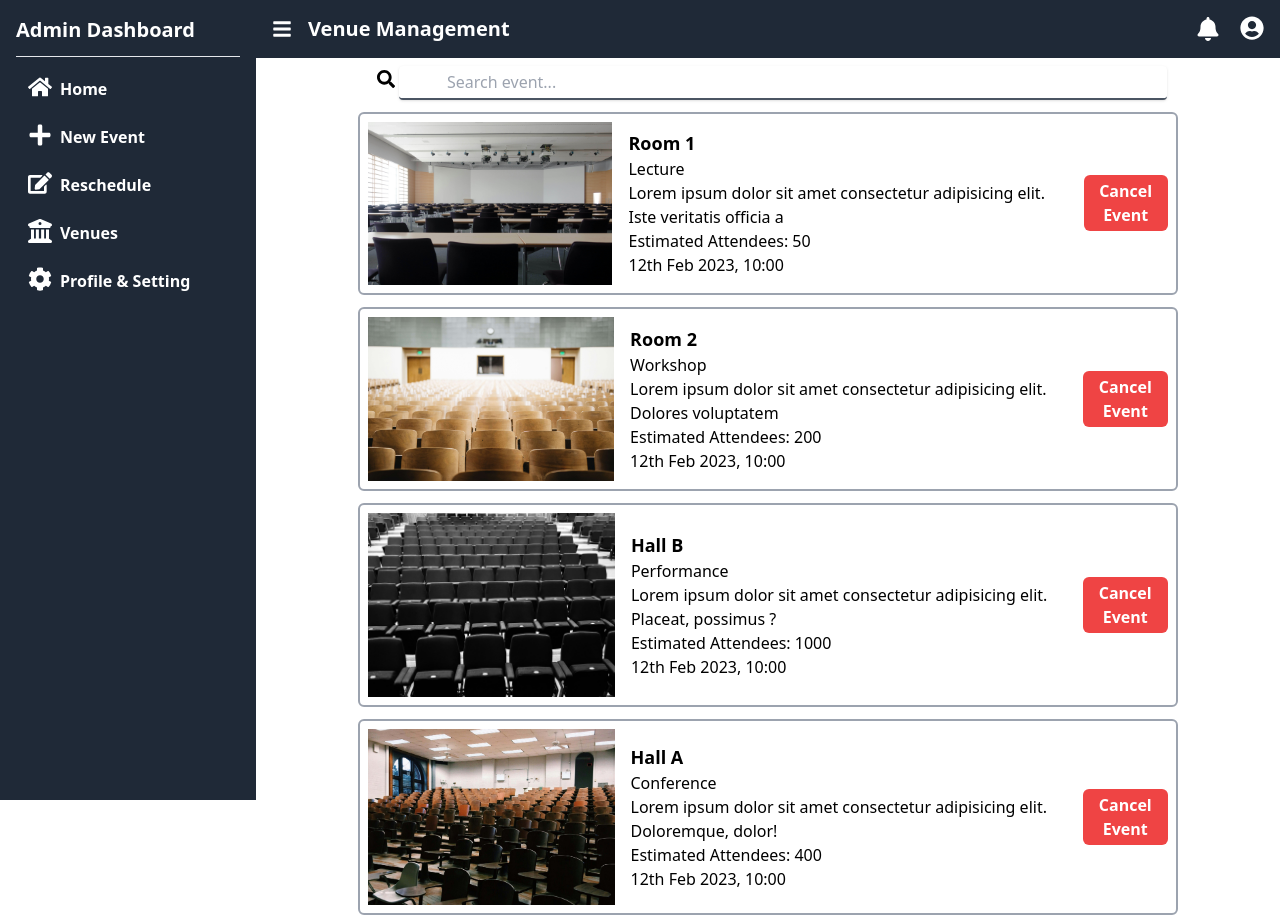
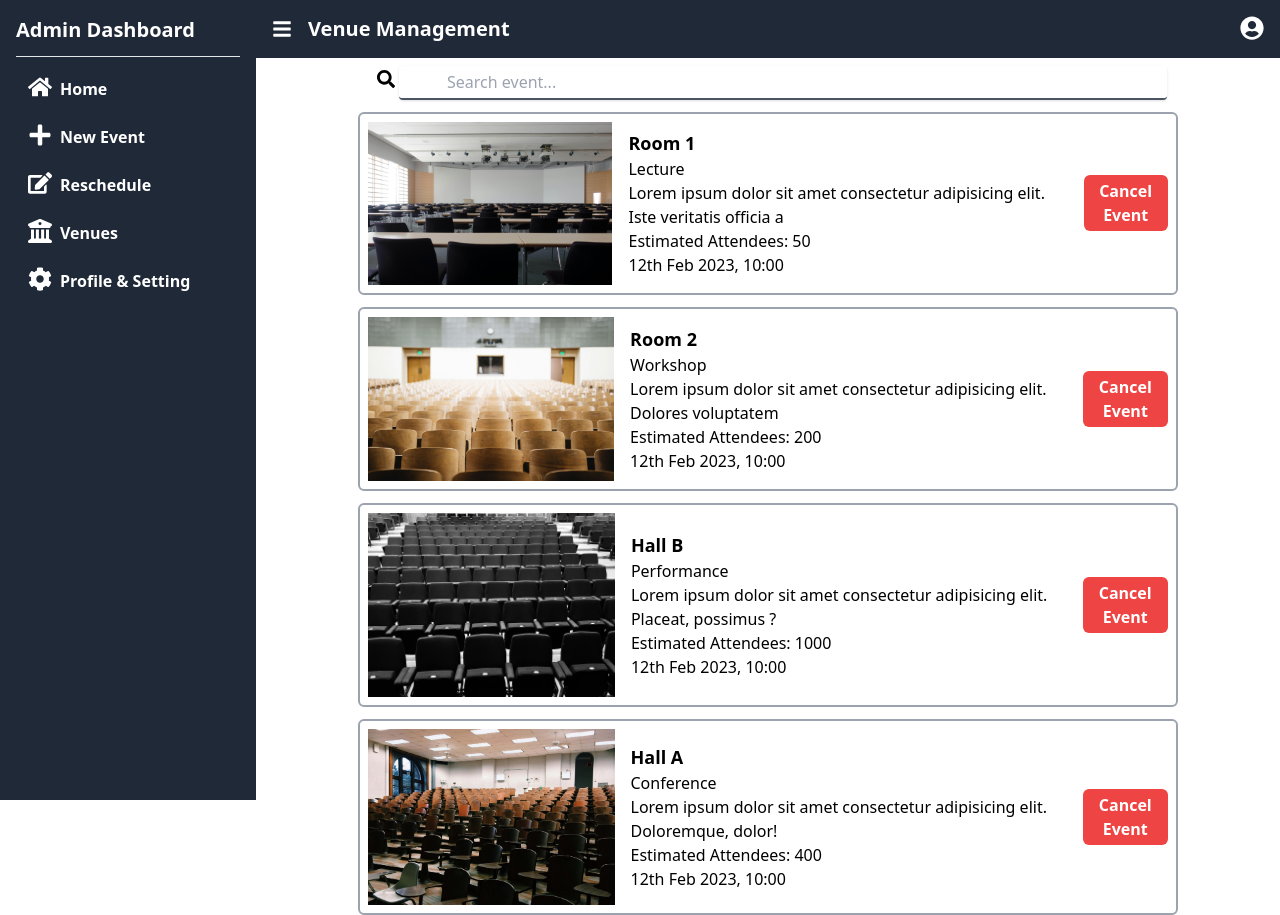
Before and after one commit to isferdinand/Venue-Management-Sys, a React (Vite) app in the folder client/: page /home in a window 1280 px wide. Built offline with nearby package versions, Linux system fonts and the light colour scheme.

Commit message:
removed the bell icon

```diff
--- a/client/src/components/Navbar.jsx
+++ b/client/src/components/Navbar.jsx
@@ -1,4 +1,4 @@
-import { FaBars, FaBell, FaUserCircle } from "react-icons/fa"
+import { FaBars, FaUserCircle } from "react-icons/fa"
 import { useNavigate } from "react-router-dom"
 import PropTypes from 'prop-types'
 // import Login from "../pages/Login/login"
@@ -23,9 +23,9 @@ const Navbar = ({ sidebarToggle, setSidebarToggle }) => {
             </div>
             <div className="flex items-center gap-x-5">
 
-                <div className="text-white">
+                {/* <div className="text-white">
                     <FaBell className="w-6 h-6" />
-                </div>
+                </div> */}
                 <div className="relative">
                     <button className="text-white group">
                         <FaUserCircle className="w-6 h-6 mt-1" />
```
